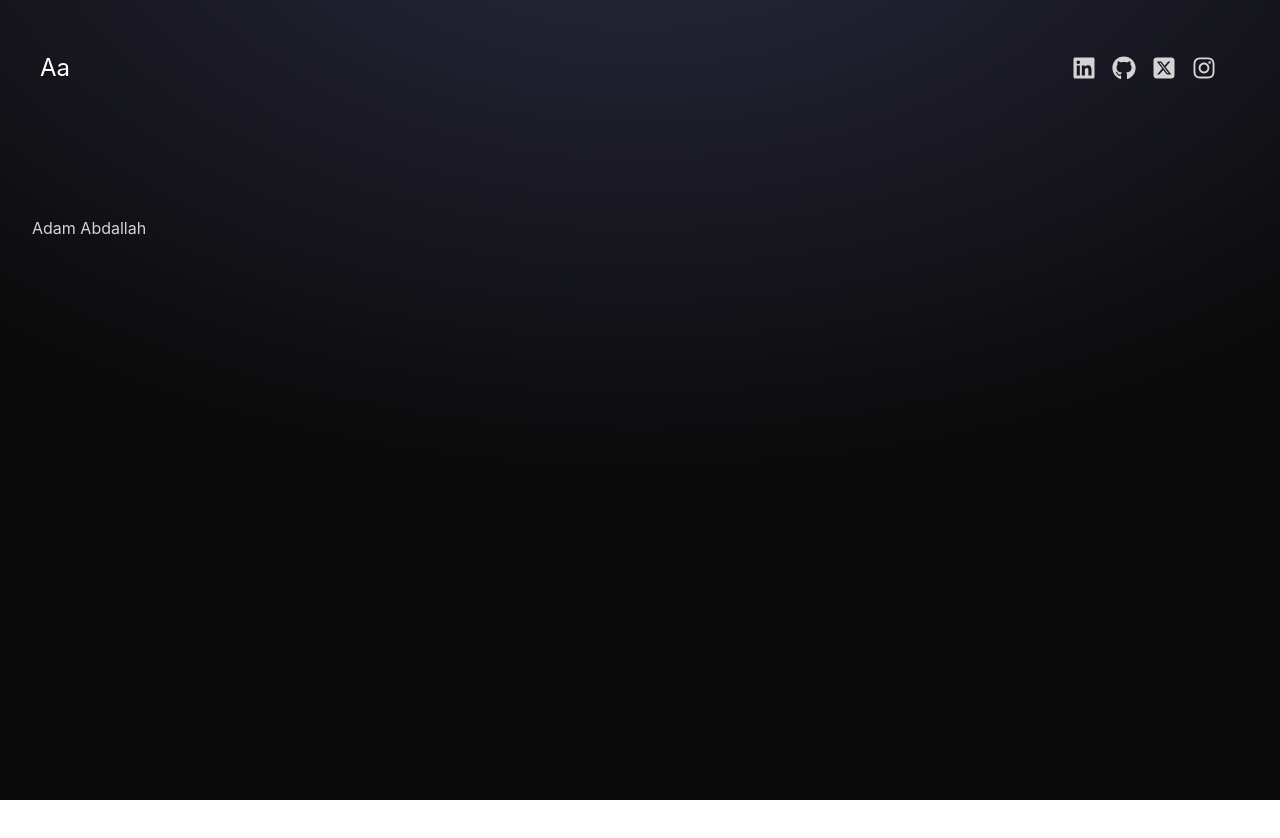
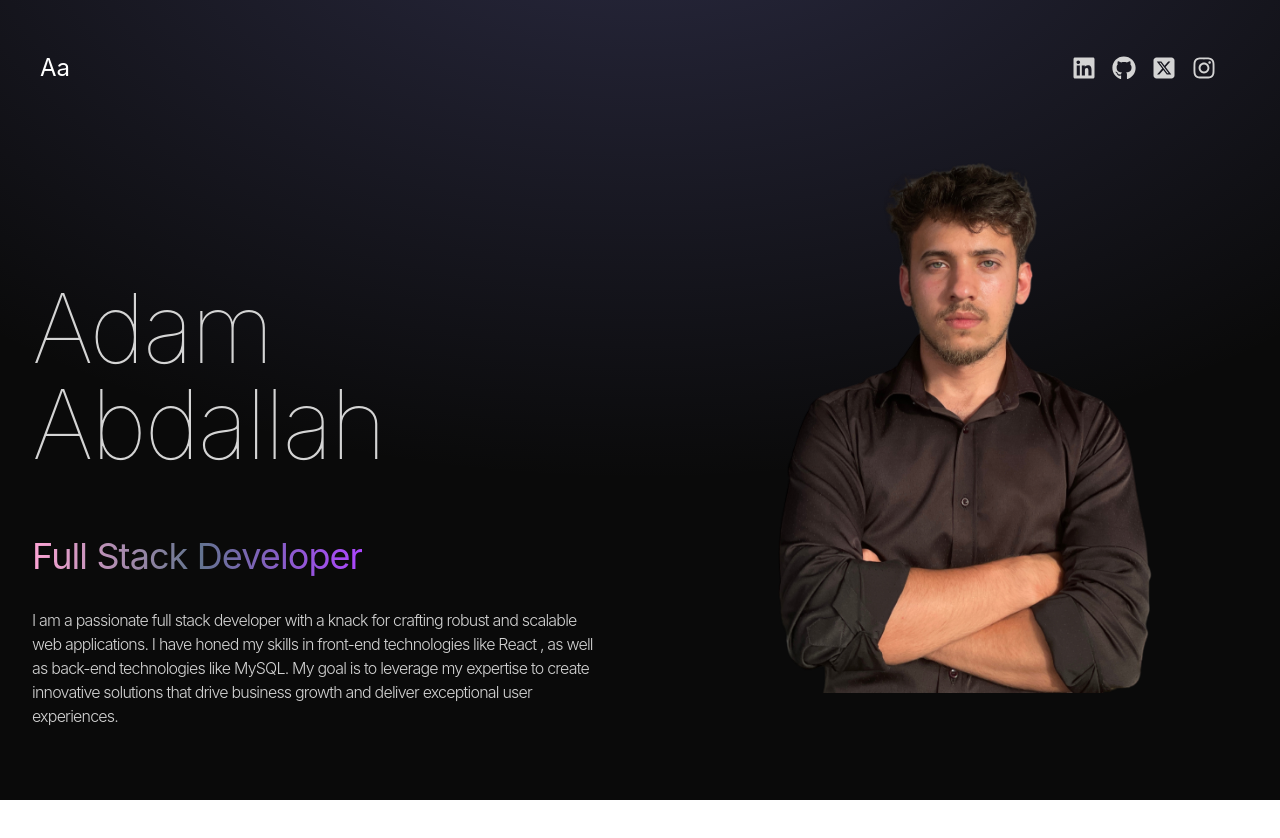
Before and after one commit to AdamAbdallah1/adam-portfolio, a React (Vite) app: page / in a window 1280 px wide. Shown: the top 838 px of the page. Before the commit the page ends 800 px from the top, so only its background shows below. Built offline with nearby package versions, Linux system fonts and the light colour scheme.

Commit message:
Adding profile picture

```diff
--- a/src/components/Hero.jsx
+++ b/src/components/Hero.jsx
@@ -1,4 +1,6 @@
 import React from 'react'
+import { HERO_CONTENT } from '../constants/index.js'
+import profilepic from '../assets/AdamAbdallahProfile.png'
 
 function Hero() {
   return (
@@ -6,7 +8,14 @@
         <div className='flex flex-wrap'>
             <div className='w-full lg:w-1/2'>
                 <div className='flex flex-col items-center lg:items-start'>
-                    <h1>Adam Abdallah</h1>
+                    <h1 className='pb-16 text-6xl font-thin tracking-tight lg:mt-16 lg:text-8xl'>Adam Abdallah</h1>
+                    <span className='bg-gradient-to-r from-pink-300 via-slate-500 to bg-purple-500 bg-clip-text text-4xl tracking-tight text-transparent'>Full Stack Developer</span>
+                    <p className='my-2 max-w-xl py-6 font-light tracking-tighter'>{HERO_CONTENT}</p>
+                </div>
+            </div>
+            <div className='w-full lg:w-1/2 lg:p-8'>
+                <div className='flex justify-center'>
+                    <img className='lg:w-130 lg:mt-[-290px]  w-70 mt-[-150px]' src={profilepic} alt="Adam Abdallah Profile Pic" />
                 </div>
             </div>
         </div>
```
